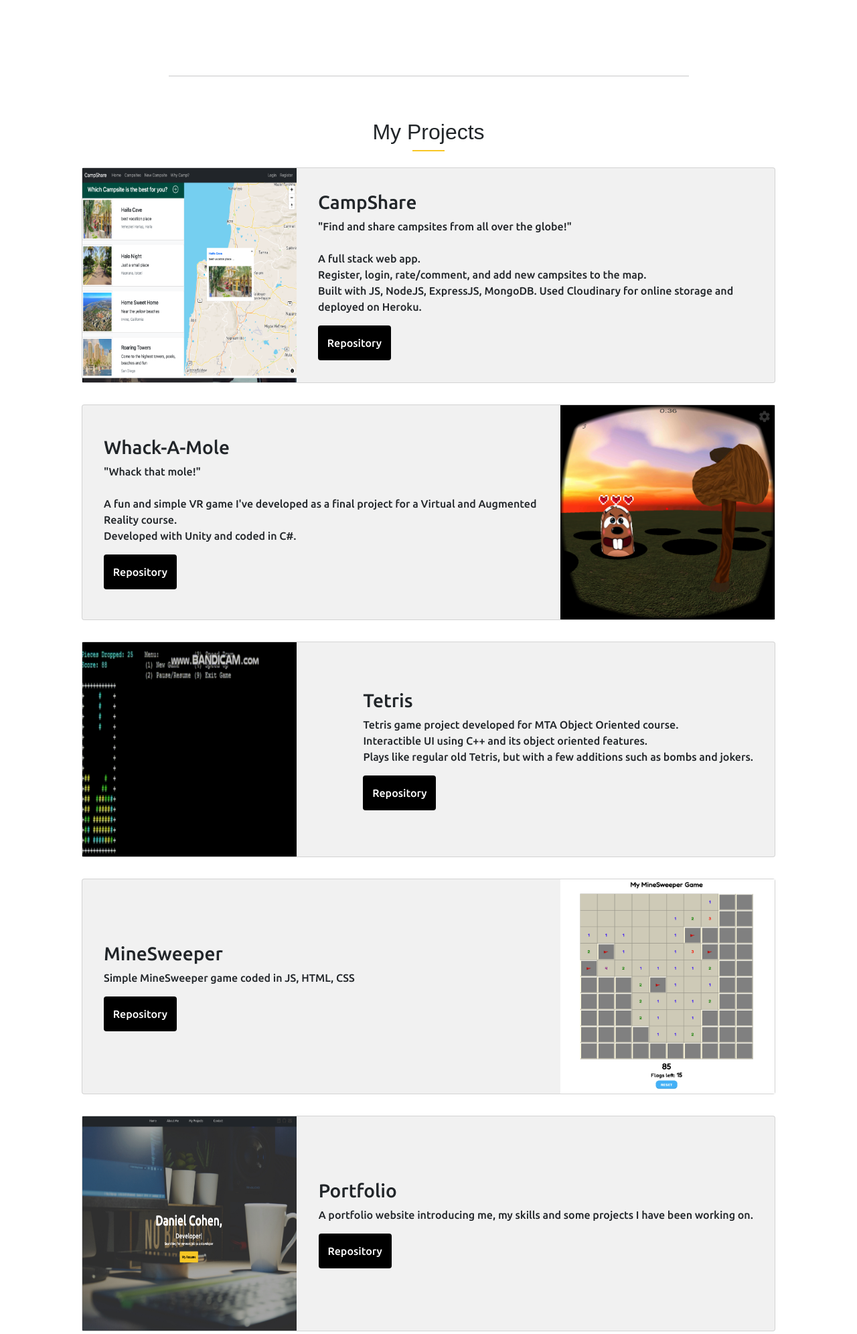
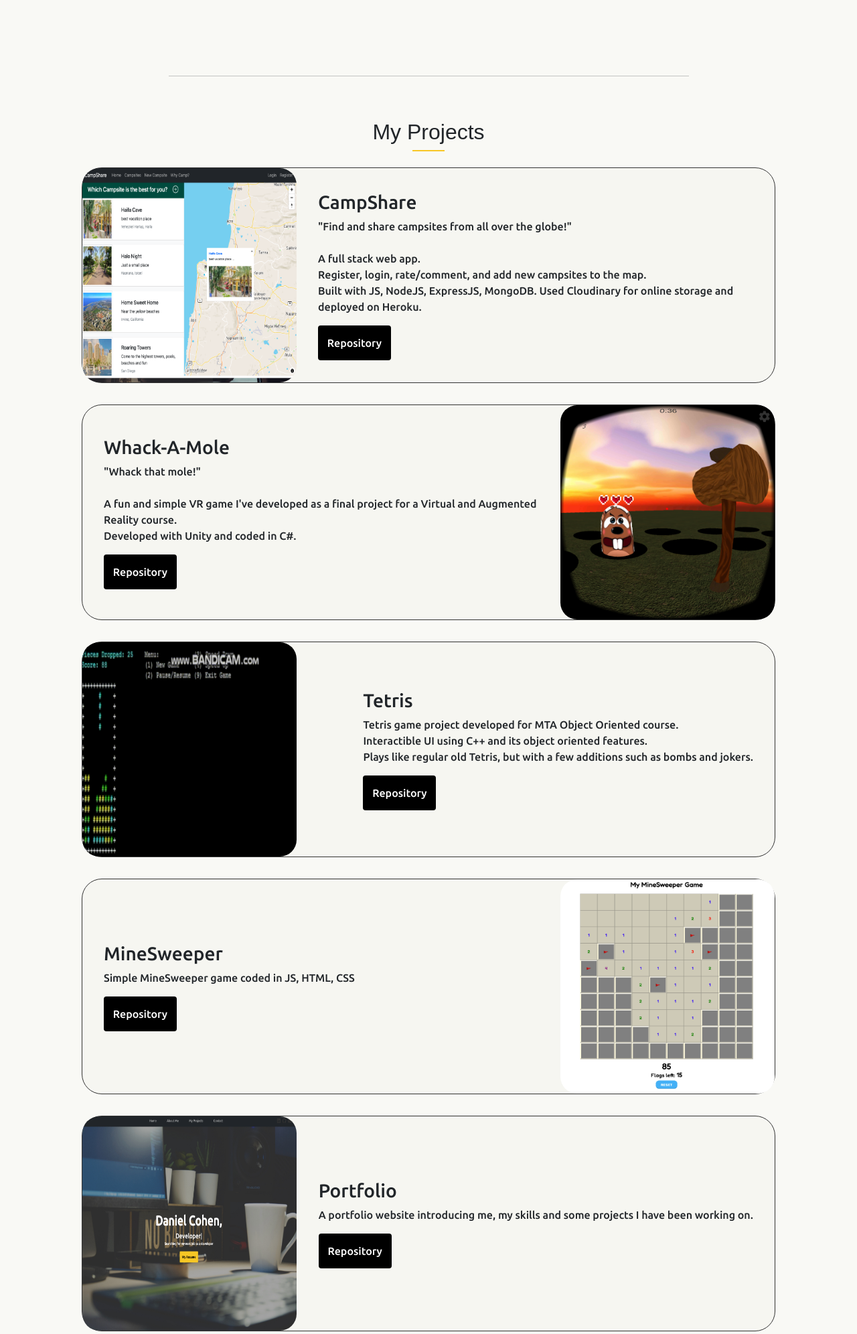
Before and after one commit to DanielC7/my-portfolio, a PHP site: page / in a window 1280 px wide. Shown: the part 1607-3599 px from the top of the page at 67% size. Run offline with PHP 8.4, Linux system fonts and the light colour scheme; some libraries are stand-ins or nearby versions.

Commit message:
style refactoring

```diff
--- a/public/app.css
+++ b/public/app.css
@@ -1,3 +1,7 @@
+body {
+  background-color: #f9f9f5;
+}
+
 .navbar {
   font-family: "Ubuntu", sans-serif;
 }
@@ -69,11 +73,18 @@ a {
   justify-content: space-between;
   /* grid-template-columns: 1fr 1fr; */
   /* grid-gap: 2rem; */
-  background-color: #f1f1f1;
+  background-color: #f6f6f1;
   margin-bottom: 2rem;
+  border-radius: 30px;
+  border-color: #333;
+  border-width: 0.1em;
+}
+.card:hover {
+  background-color: #e3e3da;
 }
 
 .card img {
+  border-radius: 25px;
   height: 320px;
   width: 320px;
 }
```
Also changed, not shown: readme.txt (added).
